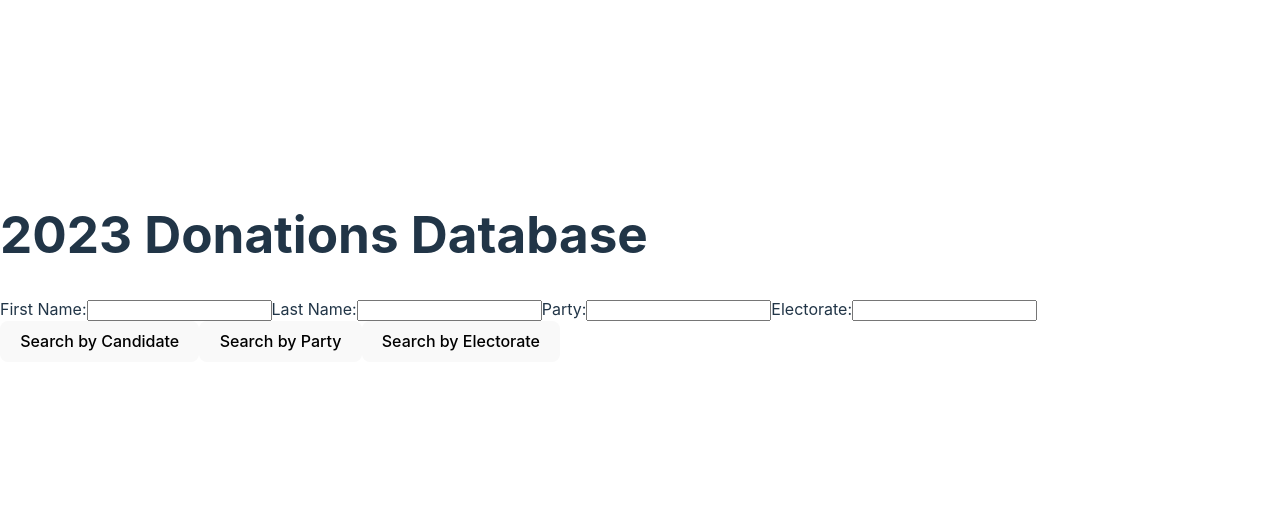
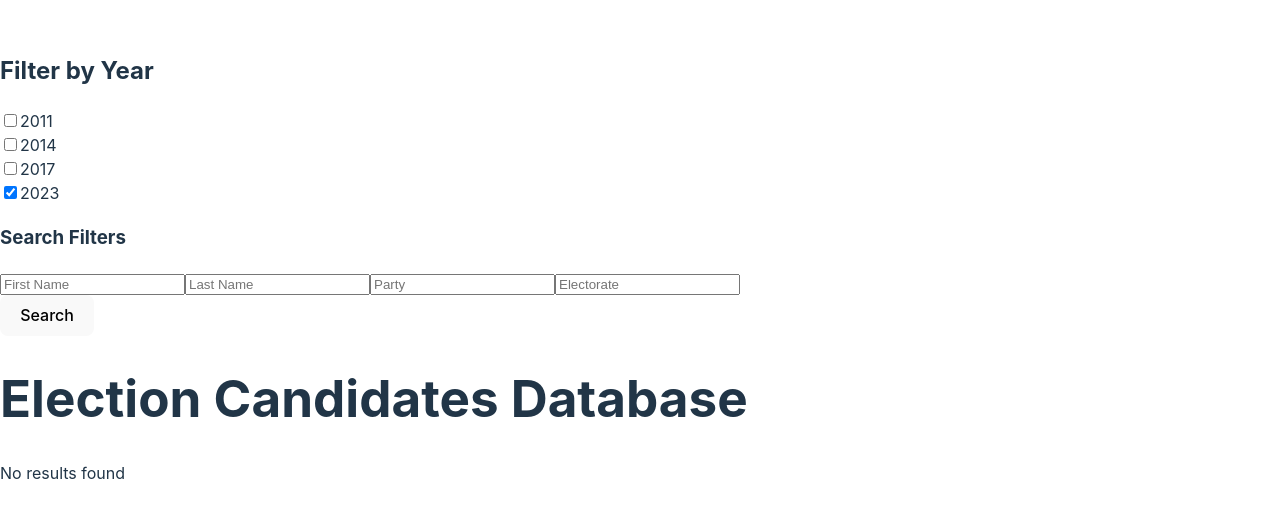
Before and after one commit to danylmc/WebOfInfluenceWeb, a React (Vite) app in the folder demo-cand/: page / in a window 1280 px wide. Shown: the part 133-650 px from the top of the page. Built offline with nearby package versions, Linux system fonts and the light colour scheme.

Commit message:
Fixed api year error, Revised React for initial filtering and set up for d3 initial integration

```diff
--- a/demo-cand/src/App.jsx
+++ b/demo-cand/src/App.jsx
@@ -8,7 +8,12 @@ function App() {
         party: '',
         electorate: '',
     });
-    const [category, setCategory] = useState('');
+    const [selectedYears, setSelectedYears] = useState({
+        2023: true,
+        2017: false,
+        2014: false,
+        2011: false
+    });
     const [results, setResults] = useState([]);
 
     const handleSearchChange = (event) => {
@@ -19,77 +24,142 @@ function App() {
         }));
     };
 
-    const handleSearchSubmit = async (searchCategory) => {
-        setCategory(searchCategory);
-        const query = searchQuery[searchCategory];
-        let url = '';
-        if (searchCategory === 'candidate') {
-            url = `http://127.0.0.1:5000/candidates/election-overview/2023/search/name?first_name=${searchQuery.firstName}&last_name=${searchQuery.lastName}`;
-        } else if (searchCategory === 'party') {
-            url = `http://127.0.0.1:5000/candidates/election-overview/2023/search/party?party_name=${searchQuery.party}`;
-        } else if (searchCategory === 'electorate') {
-            url = `http://127.0.0.1:5000/candidates/election-overview/2023/search/electorate?electorate_name=${searchQuery.electorate}`;
+    const handleYearChange = (year) => {
+        setSelectedYears(prevYears => ({
+            ...prevYears,
+            [year]: !prevYears[year]
+        }));
+    };
+    const handleSearchSubmit = async () => {
+        const activeYears = Object.keys(selectedYears).filter(year => selectedYears[year]);
+
+        // If no active years are selected, return no results
+        if (activeYears.length === 0) {
+            setResults(['No results found']);
+            return;
         }
 
-        try {
-            const response = await fetch(url);
-            const data = await response.json();
-            setResults(data.error ? [data.error] : data);
-        } catch (err) {
-            setResults(['Error fetching data']);
+        // Check if any search criteria are provided
+        const hasCriteria =
+            searchQuery.firstName ||
+            searchQuery.lastName ||
+            searchQuery.party ||
+            searchQuery.electorate;
+
+        let allResults = [];
+
+        // Fetch results based on criteria
+        if (hasCriteria) {
+            for (let year of activeYears) {
+                const searchUrls = [
+                    searchQuery.firstName || searchQuery.lastName
+                        ? `http://127.0.0.1:5000/candidates/election-overview/${year}/search/name?first_name=${searchQuery.firstName}&last_name=${searchQuery.lastName}`
+                        : null,
+                    searchQuery.party
+                        ? `http://127.0.0.1:5000/candidates/election-overview/${year}/search/party?party_name=${searchQuery.party}`
+                        : null,
+                    searchQuery.electorate
+                        ? `http://127.0.0.1:5000/candidates/election-overview/${year}/search/electorate?electorate_name=${searchQuery.electorate}`
+                        : null,
+                ].filter(url => url !== null);
+
+                for (let url of searchUrls) {
+                    try {
+                        const response = await fetch(url);
+                        const data = await response.json();
+
+                        const resultsWithYear = data.map(item => ({
+                            ...item,
+                            election_year: year,
+                        }));
+
+                        allResults = [...allResults, ...resultsWithYear];
+                    } catch (err) {
+                        console.error(`Error fetching data for ${year}:`, err);
+                    }
+                }
+            }
+        }
+
+        // If no criteria and no specific search results, show "No results found"
+        if (!hasCriteria || allResults.length === 0) {
+            setResults(['No results found']);
+        } else {
+            setResults(allResults);
         }
     };
 
     return (
-        <div>
-            <h1>2023 Donations Database</h1>
+        <div className="flex">
+            {/* Sidebar for Year and Search Filters */}
+            <div className="w-64 p-4 bg-gray-100 h-screen">
+                <h2 className="text-xl font-bold mb-4">Filter by Year</h2>
+                {Object.keys(selectedYears).map(year => (
+                    <div key={year} className="mb-2">
+                        <label className="inline-flex items-center">
+                            <input
+                                type="checkbox"
+                                checked={selectedYears[year]}
+                                onChange={() => handleYearChange(year)}
+                                className="form-checkbox"
+                            />
+                            <span className="ml-2">{year}</span>
+                        </label>
+                    </div>
+                ))}
 
-            <div>
-                <label>
-                    First Name:
+                <div className="mt-6">
+                    <h3 className="text-lg font-semibold mb-2">Search Filters</h3>
                     <input
                         type="text"
                         name="firstName"
+                        placeholder="First Name"
                         value={searchQuery.firstName}
                         onChange={handleSearchChange}
+                        className="w-full mb-2 p-1 border"
                     />
-                </label>
-                <label>
-                    Last Name:
                     <input
                         type="text"
                         name="lastName"
+                        placeholder="Last Name"
                         value={searchQuery.lastName}
                         onChange={handleSearchChange}
+                        className="w-full mb-2 p-1 border"
                     />
-                </label>
-                <label>
-                    Party:
                     <input
                         type="text"
                         name="party"
+                        placeholder="Party"
                         value={searchQuery.party}
                         onChange={handleSearchChange}
+                        className="w-full mb-2 p-1 border"
                     />
-                </label>
-                <label>
-                    Electorate:
                     <input
                         type="text"
                         name="electorate"
+                        placeholder="Electorate"
                         value={searchQuery.electorate}
                         onChange={handleSearchChange}
+                        className="w-full mb-2 p-1 border"
                     />
-                </label>
+                </div>
 
-                <div>
-                    <button onClick={() => handleSearchSubmit('candidate')}>Search by Candidate</button>
-                    <button onClick={() => handleSearchSubmit('party')}>Search by Party</button>
-                    <button onClick={() => handleSearchSubmit('electorate')}>Search by Electorate</button>
+                <div className="mt-4">
+                    <button
+                        onClick={handleSearchSubmit}
+                        className="w-full bg-blue-500 text-white p-2 rounded"
+                    >
+                        Search
+                    </button>
                 </div>
             </div>
 
-            {category && <Output results={results} />}
+            {/* Main Content Area */}
+            <div className="flex-1 p-4">
+                <h1 className="text-2xl font-bold mb-4">Election Candidates Database</h1>
+
+                <Output results={results} />
+            </div>
         </div>
     );
 }
--- a/demo-cand/src/Output.jsx
+++ b/demo-cand/src/Output.jsx
@@ -1,101 +1,132 @@
 import React, { useState, useEffect } from 'react';
 
-const fetchDetails = async (result) => {
-    if (!result.people_id || !result.party_id || !result.electorate_id) {
-        return {
-            firstName: "Missing ID",
-            lastName: "Missing ID",
-            party: "Missing ID",
-            electorate: "Missing ID",
-            total_expenses: "Missing ID",
-            total_donations: "Missing ID"
-        };
+class Entry {
+    constructor(people_id, party_id, electorate_id, total_expenses, total_donations, election_year) {
+        this.people_id = people_id;
+        this.party_id = party_id;
+        this.electorate_id = electorate_id;
+        this.total_expenses = total_expenses;
+        this.total_donations = total_donations;
+        this.election_year = election_year;
+    }
 }
 
-    const urls = {
-        name: `http://127.0.0.1:5000/candidates/search-id?people_id=${result.people_id}`,
-        party: `http://127.0.0.1:5000/party/search-id?party_id=${result.party_id}`,
-        electorate: `http://127.0.0.1:5000/electorate/search-id?electorate_id=${result.electorate_id}`,
-    };
+const fetchAdditionalDetails = async (result) => {
+    try {
+        const personResponse = await fetch(`http://127.0.0.1:5000/candidates/search-id?people_id=${result.people_id}`);
+        const personData = await personResponse.json();
 
-    try {
-        const responses = await Promise.all(
-            Object.values(urls).map((url) =>
-                fetch(url).then((res) => {
-                    if (!res.ok) {
-                        console.error(`Error fetching URL: ${url}, Status: ${res.status}`);
-                        throw new Error("API request failed");
-                    }
-                    return res.json();
-                })
-            )
-        );
+        const partyResponse = await fetch(`http://127.0.0.1:5000/party/search-id?party_id=${result.party_id}`);
+        const partyData = await partyResponse.json();
 
-        console.log("API responses:", responses);
+        const electorateResponse = await fetch(`http://127.0.0.1:5000/electorate/search-id?electorate_id=${result.electorate_id}`);
+        const electorateData = await electorateResponse.json();
 
         return {
-            firstName:responses[0][0].first_name || "Unknown First Name",
-            lastName: responses[0][0].last_name || "Unknown Last Name",
-            party: responses[1][0].party_name || "Unknown Party",
-            electorate: responses[2]?.electorate_name || "Unknown Electorate",
-            total_expenses: result.total_expenses == 0?  0.00 : result.total_expenses || "Unknown Total Expenses",
-            total_donations: result.total_donations == 0? 0.00 : result.total_donations || "Unknown Total Donations"
+            firstName: personData[0]?.first_name || "Unknown",
+            lastName: personData[0]?.last_name || "Unknown",
+            party: partyData[0]?.party_name || "Unknown",
+            electorate: electorateData?.electorate_name || "Unknown",
+            total_expenses: result.total_expenses || 0,
+            total_donations: result.total_donations || 0,
+            election_year: result.election_year || "Unknown"
         };
     } catch (error) {
-        console.error("Error fetching details:", error);
+        console.error("Error fetching additional details:", error);
         return {
             firstName: "Error",
             lastName: "Error",
             party: "Error",
-            electorate: "Error"
+            electorate: "Error",
+            total_expenses: result.total_expenses || 0,
+            total_donations: result.total_donations || 0,
+            election_year: result.election_year || "Unknown"
         };
     }
 };
 
-// Output Component
 const Output = ({ results }) => {
-    const [detailedResults, setDetailedResults] = useState([]);
+    const [processedResults, setProcessedResults] = useState([]);
+    const [isLoading, setIsLoading] = useState(true);
+    const [resultEntries, setResultEntries] = useState([]);
 
     useEffect(() => {
-        // Fetch details for all results
-        const fetchAllDetails = async () => {
-            const details = await Promise.all(results.map(fetchDetails));
-            setDetailedResults(details);
+        const processResults = async () => {
+            setIsLoading(true);
+
+            if (!results || results.length === 0 || (results.length === 1 && typeof results[0] === 'string' && results[0] === 'No results found')) {
+                setProcessedResults([]);
+                setResultEntries([]);
+                setIsLoading(false);
+                return;
+            }
+
+            try {
+                const detailedResults = await Promise.all(
+                    results.map(result => fetchAdditionalDetails(result))
+                );
+
+                setProcessedResults(detailedResults);
+
+                const entries = detailedResults.map(detail =>
+                    new Entry(
+                        detail.firstName,
+                        detail.lastName,
+                        detail.party,
+                        detail.electorate,
+                        detail.total_expenses,
+                        detail.total_donations,
+                        detail.election_year
+                    )
+                );
+                setResultEntries(entries);
+
+            } catch (error) {
+                console.error("Error processing results:", error);
+                setProcessedResults([]);
+                setResultEntries([]);
+            } finally {
+                setIsLoading(false);
+            }
         };
 
-        fetchAllDetails();
+        processResults();
     }, [results]);
+
+    if (isLoading) {
+        return <div>Loading results...</div>;
+    }
+
+    if (processedResults.length === 0) {
+        return <p className="text-center text-gray-500">No results found</p>;
+    }
 
     return (
         <div>
-            <div>
-            {detailedResults.length > 0 ? (
-                <table border="1">
+            <table className="w-full border-collapse">
                 <thead>
-                        <tr>
-                            <th>Name</th>
-                            <th>Party</th>
-                            <th>Electorate</th>
-                            <th>Total Expenses</th>
-                            <th>Total Donations</th>
+                    <tr className="bg-gray-200">
+                        <th className="border p-2">Name</th>
+                        <th className="border p-2">Party</th>
+                        <th className="border p-2">Electorate</th>
+                        <th className="border p-2">Election Year</th>
+                        <th className="border p-2">Total Expenses</th>
+                        <th className="border p-2">Total Donations</th>
                     </tr>
                 </thead>
                 <tbody>
-                        {detailedResults.map((detail, index) => (
-                            <tr key={index}>
-                                <td>{detail.firstName} {detail.lastName}</td>
-                                <td>{detail.party}</td>
-                                <td>{detail.electorate}</td>
-                                <td>{detail.total_expenses}</td>
-                                <td>{detail.total_donations}</td>
+                    {processedResults.map((detail, index) => (
+                        <tr key={index} className="hover:bg-gray-100">
+                            <td className="border p-2">{detail.firstName} {detail.lastName}</td>
+                            <td className="border p-2">{detail.party}</td>
+                            <td className="border p-2">{detail.electorate}</td>
+                            <td className="border p-2">{detail.election_year}</td>
+                            <td className="border p-2">{detail.total_expenses}</td>
+                            <td className="border p-2">{detail.total_donations}</td>
                         </tr>
                     ))}
                 </tbody>
             </table>
-            ) : (
-                <p>No results found</p>
-            )}
-        </div>
         </div>
     );
 };
```
Also changed, not shown: demo-cand/src/SearchForm.jsx (deleted, +0 -52 lines), 1 other file (tests, documents, lock files or other folders). Lines whose indentation alone changed are shown as unchanged.
